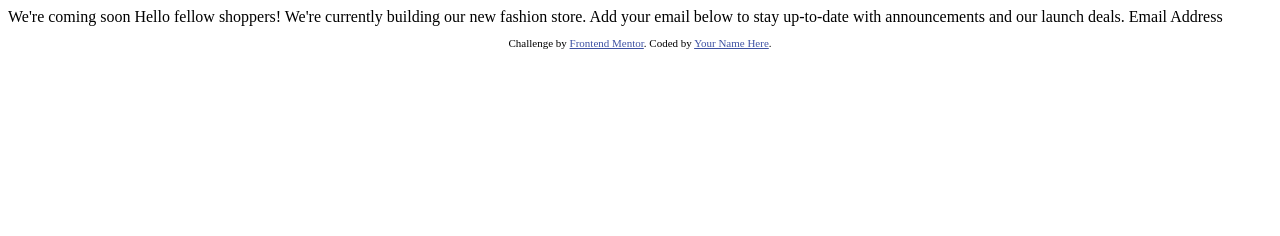
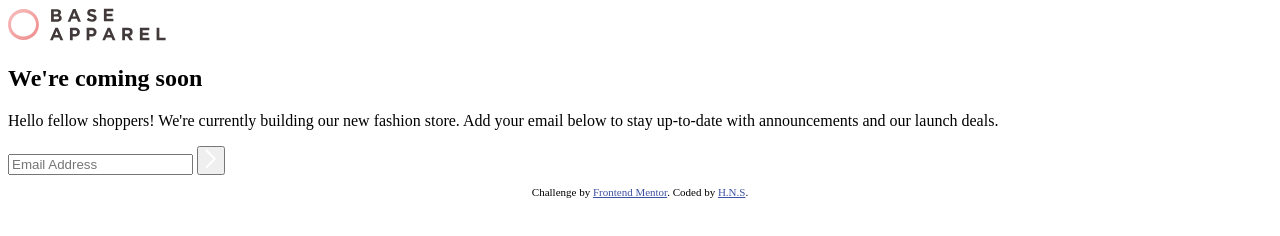
Before and after one commit to hns-dev/frontendMentor-base-apparel-coming-soon-page, a plain HTML site: page index.html in a window 1280 px wide. Drawn offline with Linux system fonts and the light colour scheme.

Commit message:
Set up file architecture and structured HTML content.

```diff
--- /dev/null
+++ b/CSS/style.scss
@@ -0,0 +1,7 @@
+.attribution {
+  font-size: 11px;
+  text-align: center;
+}
+.attribution a {
+  color: hsl(228, 45%, 44%);
+}
--- a/index.html
+++ b/index.html
@@ -8,25 +8,39 @@
 
   <title>Frontend Mentor | Base Apparel coming soon page</title>
 
-  <!-- Feel free to remove these styles or customise in your own stylesheet 👍 -->
-  <style>
-    .attribution { font-size: 11px; text-align: center; }
-    .attribution a { color: hsl(228, 45%, 44%); }
-  </style>
+  <link rel="stylesheet" href="CSS/style.css">
 </head>
 <body>
 
-  We're coming soon
+  <header>
+    <div class="container">
+      <img src="images/logo.svg" alt="Base Apparel logo" class="logo">
+    </div>
+  </header>
 
-  Hello fellow shoppers! We're currently building our new fashion store.
-  Add your email below to stay up-to-date with announcements and our launch deals.
+  <section class="hero-section">
+    <div class="container">
+      <!-- Hero image -->
+      <div class="hero-img"></div>
+      <!-- Hero text -->
+      <div class="hero-text">
+        <h1><span>We're</span> coming soon</h1>
 
-  Email Address
+        <p>Hello fellow shoppers! We're currently building our new fashion store.
+          Add your email below to stay up-to-date with announcements and our launch deals.</p>
+
+        <form>
+          <input type="email" name="email" id="email" placeholder="Email Address">
+          <button><img src="images/icon-arrow.svg" alt=""></button>
+        </form>
+      </div>
+    </div>
+  </section>
 
   <footer>
     <p class="attribution">
       Challenge by <a href="https://www.frontendmentor.io?ref=challenge" target="_blank">Frontend Mentor</a>.
-      Coded by <a href="#">Your Name Here</a>.
+      Coded by <a href="https://twitter.com/hns_dev">H.N.S</a>.
     </p>
   </footer>
 </body>
```
Also changed, not shown: CSS/style.css (added), JS/main.js (added), 1 other file.
